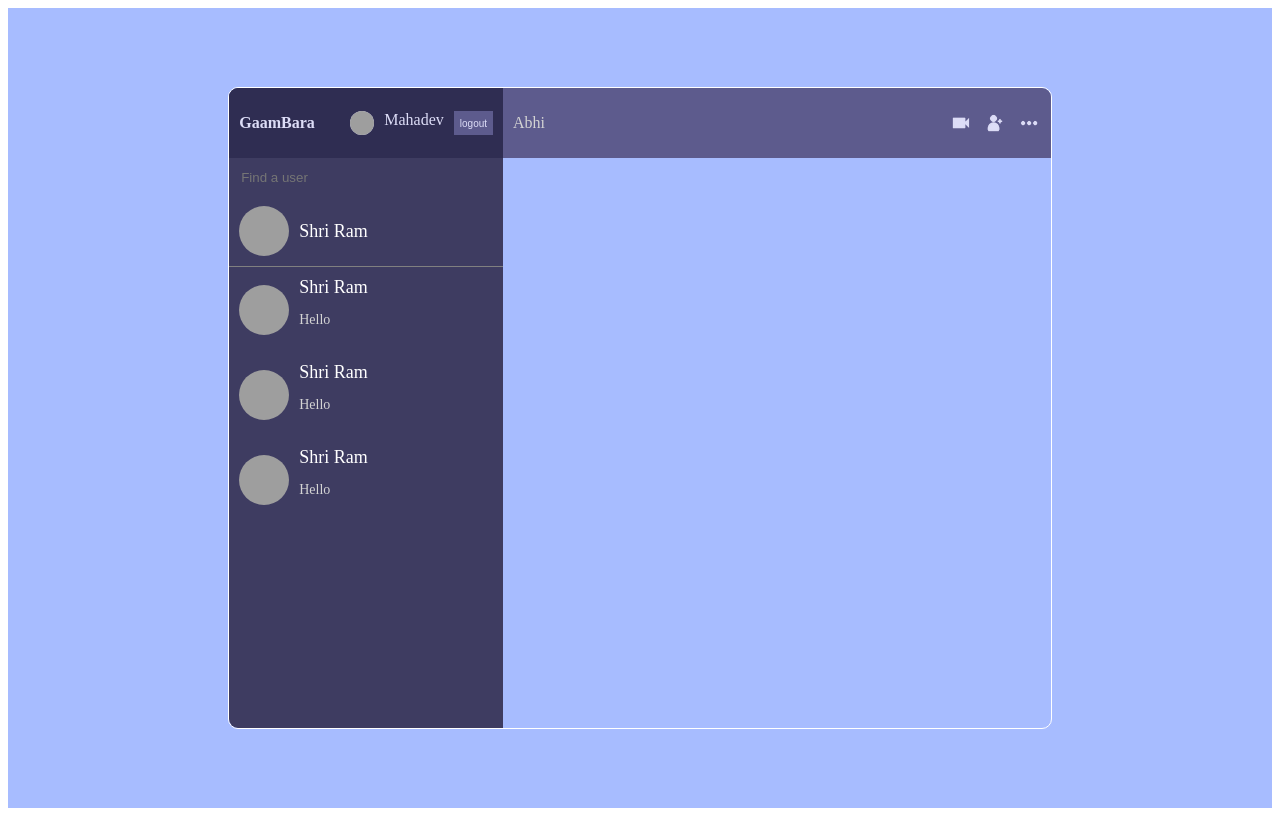
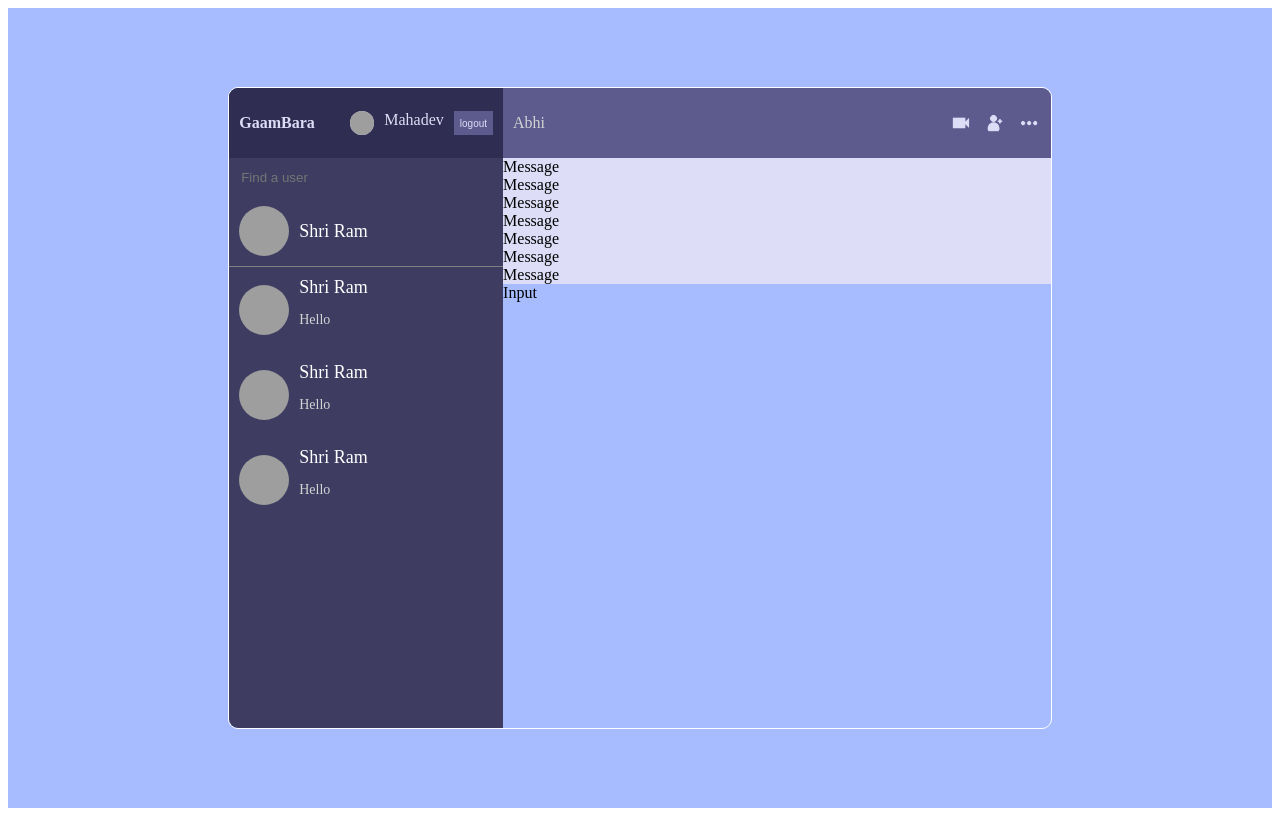
Before and after one commit to Abhishek-76/ChatAPP-, a React (Create React App) app: page / in a window 1280 px wide. Built offline with nearby package versions, Linux system fonts and the light colour scheme; grey boxes are pictures that could not be loaded.

Commit message:
messages

```diff
--- a/src/components/Chat.jsx
+++ b/src/components/Chat.jsx
@@ -2,6 +2,8 @@ import React from "react";
 import Cam from "../img/cam.png";
 import Add from "../img/add.png";
 import More from "../img/more.png";
+import Messages from "./Messages";
+import Input from "./Input";
 
 const Chat = () => {
   return (
@@ -14,6 +16,8 @@ const Chat = () => {
           <img src={More} alt="" />
         </div>
       </div>
+      <Messages />
+      <Input />
     </div>
   );
 };
--- /dev/null
+++ b/src/components/Messages.jsx
@@ -0,0 +1,18 @@
+import React from "react";
+import Message from "./Message";
+
+const Messages = () => {
+  return (
+    <div className="messages">
+      <Message />
+      <Message />
+      <Message />
+      <Message />
+      <Message />
+      <Message />
+      <Message />
+    </div>
+  );
+};
+
+export default Messages;
--- a/src/style.scss
+++ b/src/style.scss
@@ -174,5 +174,8 @@
         cursor: pointer;
       }
     }
+    .messages {
+      background-color: #ddddf7;
+    }
   }
 }
```
